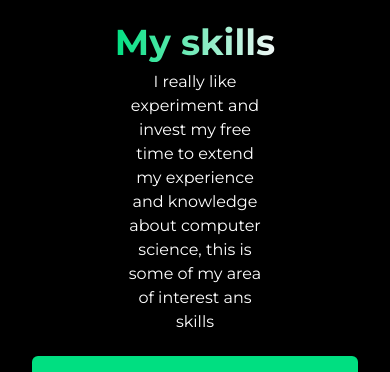
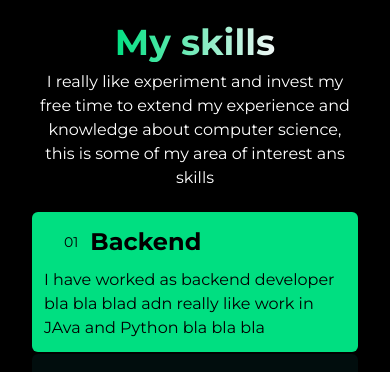
Before and after one commit to benhus8/benedykt-the-dev, a Next.js app in the folder frontend/: page /en in a window 390 px wide. Shown: the part 666-1038 px from the top of the page. Built offline with nearby package versions, Linux system fonts and the light colour scheme.

Commit message:
my projects responsive

```diff
--- a/frontend/app/[locale]/_components/MySkills.jsx
+++ b/frontend/app/[locale]/_components/MySkills.jsx
@@ -34,7 +34,7 @@ export const MySkills = () => {
         <p className="pt-5 text-transparent bg-clip-text bg-gradient-to-r from-primary-light to-primary-white font-bold text-4xl">
           My skills
         </p>
-        <p className="text-white text-md px-32 text-center break-words mt-2 mb-5">
+        <p className="text-white text-md px-8 md:px-20 lg:px-32 text-center break-words mt-2 mb-5">
           {" "}
           I really like experiment and invest my free time to extend my
           experience and knowledge about computer science, this is some of my
```
